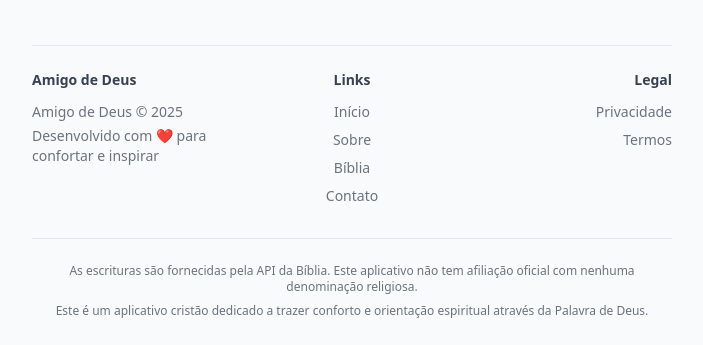
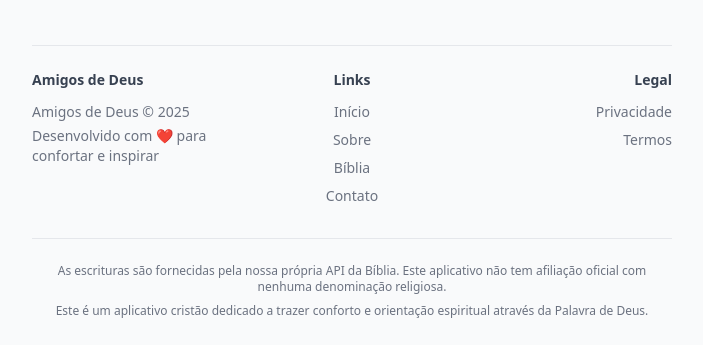
Before and after one commit to jeffersonmoraesjunior/palavraemgraca, a React (Vite) app: page /biblia/1/1/1/1 in a window 1280 px wide. Shown: the part 465-810 px from the top of the page, without its empty margins (288-991 px from the left). Built offline with nearby package versions, Linux system fonts and the light colour scheme; no server answers.

Commit message:
update: header and footer e arq errors

```diff
--- a/src/components/Footer.tsx
+++ b/src/components/Footer.tsx
@@ -7,8 +7,8 @@ const Footer: React.FC = () => {
       <div className="container mx-auto">
         <div className="grid grid-cols-1 md:grid-cols-3 gap-8">
           <div className="text-center md:text-left">
-            <h2 className="font-semibold text-gray-700 dark:text-gray-300 mb-3">Amigo de Deus</h2>
-            <p>Amigo de Deus &copy; {new Date().getFullYear()}</p>
+            <h2 className="font-semibold text-gray-700 dark:text-gray-300 mb-3">Amigos de Deus</h2>
+            <p>Amigos de Deus &copy; {new Date().getFullYear()}</p>
             <p className="mt-1">Desenvolvido com <span aria-label="amor">❤️</span> para confortar e inspirar</p>
           </div>
 
@@ -81,7 +81,7 @@ const Footer: React.FC = () => {
 
         <div className="mt-8 pt-6 border-t dark:border-gray-700 text-center text-xs">
           <p>
-            As escrituras são fornecidas pela API da Bíblia. Este aplicativo não tem afiliação oficial com nenhuma denominação religiosa.
+            As escrituras são fornecidas pela nossa própria API da Bíblia. Este aplicativo não tem afiliação oficial com nenhuma denominação religiosa.
           </p>
           <p className="mt-2">
             Este é um aplicativo cristão dedicado a trazer conforto e orientação espiritual através da Palavra de Deus.
--- a/src/pages/Home.tsx
+++ b/src/pages/Home.tsx
@@ -113,7 +113,7 @@ const Home: React.FC<HomeProps> = ({ theme }) => {
 
   const shareGuidance = () => {
     if (guidance) {
-      const text = `Versículo: ${guidance.verse}\n\nMensagem: ${guidance.support}\n\nCompartilhado de Amigo de Deus`;
+      const text = `Versículo: ${guidance.verse}\n\nMensagem: ${guidance.support}\n\nCompartilhado de Amigos de Deus`;
 
       if (navigator.share) {
         navigator.share({
@@ -145,29 +145,29 @@ const Home: React.FC<HomeProps> = ({ theme }) => {
         <title>Amigos de Deus - Conforto e Orientação Espiritual</title>
         <meta name="description" content="Receba orientação espiritual personalizada baseada na Bíblia para ajudar nos momentos difíceis. Conforto através da palavra de Deus." />
         <meta name="keywords" content="versículos bíblicos, conforto espiritual, palavra de Deus, orientação espiritual, versículo do dia, aplicativo cristão, mensagem bíblica" />
-        <link rel="canonical" href="https://amigodedeus.com.br/" />
+        <link rel="canonical" href="https://amigosdedeus.com.br/" />
 
         {/* Open Graph / Facebook */}
         <meta property="og:type" content="website" />
-        <meta property="og:url" content="https://amigodedeus.com.br/" />
-        <meta property="og:title" content="Amigo de Deus | Conforto Espiritual Diário" />
+        <meta property="og:url" content="https://amigosdedeus.com.br/" />
+        <meta property="og:title" content="Amigos de Deus | Conforto Espiritual Diário" />
         <meta property="og:description" content="Receba versículos bíblicos e palavras de conforto personalizadas para o seu momento. Orientação espiritual diária baseada na Bíblia." />
-        <meta property="og:image" content="https://amigodedeus.com.br/og-image.jpg" />
+        <meta property="og:image" content="https://amigosdedeus.com.br/og-image.jpg" />
 
         {/* Twitter */}
         <meta name="twitter:card" content="summary_large_image" />
-        <meta name="twitter:url" content="https://amigodedeus.com.br/" />
-        <meta name="twitter:title" content="Amigo de Deus | Conforto Espiritual Diário" />
+        <meta name="twitter:url" content="https://amigosdedeus.com.br/" />
+        <meta name="twitter:title" content="Amigos de Deus | Conforto Espiritual Diário" />
         <meta name="twitter:description" content="Receba versículos bíblicos e palavras de conforto personalizadas para o seu momento. Orientação espiritual diária baseada na Bíblia." />
-        <meta name="twitter:image" content="https://amigodedeus.com.br/twitter-image.jpg" />
+        <meta name="twitter:image" content="https://amigosdedeus.com.br/twitter-image.jpg" />
 
         {/* Schema.org markup para melhor SEO */}
         <script type="application/ld+json">
           {JSON.stringify({
             "@context": "https://schema.org",
             "@type": "WebApplication",
-            "name": "Amigo de Deus",
-            "url": "https://amigodedeus.com.br",
+            "name": "Amigos de Deus",
+            "url": "https://amigosdedeus.com.br",
             "description": "Aplicativo cristão que oferece versículos bíblicos personalizados e orientação espiritual diária.",
             "applicationCategory": "SpiritualityApplication",
             "operatingSystem": "Web",
@@ -178,8 +178,8 @@ const Home: React.FC<HomeProps> = ({ theme }) => {
             },
             "author": {
               "@type": "Organization",
-              "name": "Amigo de Deus",
-              "url": "https://amigodedeus.com.br"
+              "name": "Amigos de Deus",
+              "url": "https://amigosdedeus.com.br"
             }
           })}
         </script>
@@ -187,7 +187,7 @@ const Home: React.FC<HomeProps> = ({ theme }) => {
 
       <div className="space-y-8">
         <section className="text-center mb-10">
-          <h1 className="text-4xl font-bold text-indigo-600 dark:text-indigo-400 mb-4">Amigo de Deus</h1>
+          <h1 className="text-4xl font-bold text-indigo-600 dark:text-indigo-400 mb-4">Amigos de Deus</h1>
           <p className="text-xl text-gray-600 dark:text-gray-300 max-w-2xl mx-auto mb-6">
             Receba conforto e orientação espiritual através da Palavra de Deus, personalizada para o seu momento.
           </p>
@@ -267,9 +267,9 @@ const Home: React.FC<HomeProps> = ({ theme }) => {
         )}
 
         <section className="bg-indigo-50 dark:bg-indigo-900/20 rounded-lg p-6 mt-10">
-          <h2 className="text-2xl font-semibold mb-4 text-indigo-600 dark:text-indigo-400">Sobre o Amigo de Deus</h2>
+          <h2 className="text-2xl font-semibold mb-4 text-indigo-600 dark:text-indigo-400">Sobre o Amigos de Deus</h2>
           <p className="mb-4 text-gray-600 dark:text-gray-300">
-            O Amigo de Deus é um aplicativo cristão dedicado a trazer conforto e orientação espiritual através de versículos bíblicos personalizados para seu dia a dia.
+            O Amigos de Deus é um aplicativo cristão dedicado a trazer conforto e orientação espiritual através de versículos bíblicos personalizados para seu dia a dia.
           </p>
           <div className="flex justify-center mt-4">
             <a href="/sobre" className="inline-flex items-center px-4 py-2 border border-transparent text-base font-medium rounded-md shadow-sm text-white bg-indigo-600 hover:bg-indigo-700">
```
Also changed, not shown: erros.txt (added).
